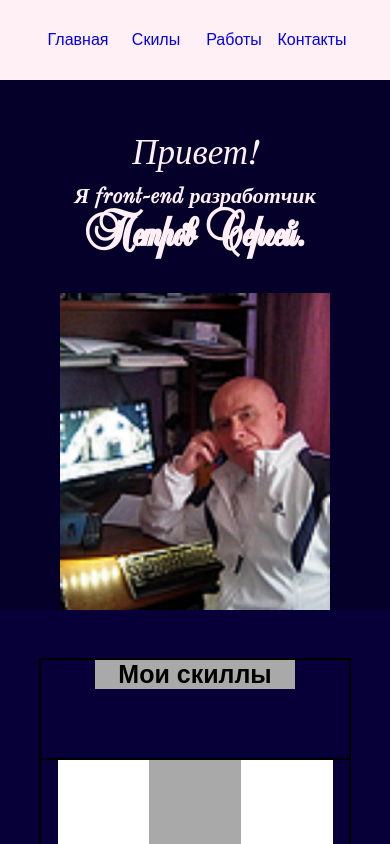
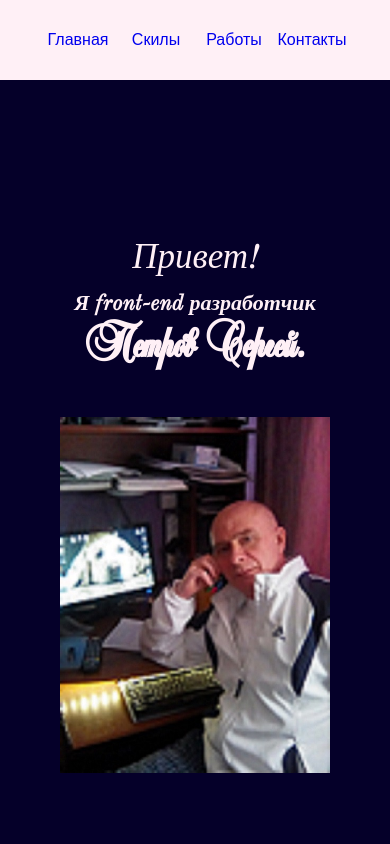
Before and after one commit to zerkalo70/portfolio, a React (Create React App) app: page / in a window 390 px wide. Shown: the top 844 px of the page. Built offline with nearby package versions, Linux system fonts and the light colour scheme.

Commit message:
tuning resume-1

```diff
--- a/src/App.css
+++ b/src/App.css
@@ -1,7 +1,8 @@
 .Portfolio {
     display: grid;
     grid-template-columns: 1fr;
-    grid-template-rows: 80px 400px 500px 550px 204px 500px 257px;
+    grid-template-rows: 80px 100vh 500px 550px 204px 500px 257px;
+    /*grid-template-rows: 80px 400px 500px 550px 204px 500px 257px;*/
     grid-template-areas: "header" "myResume"
     "mySkills" "myJobs" "myFreelance" "myContacts" "myFooter";
     background-color: darkseagreen;
@@ -9,30 +10,39 @@
 
 @media screen and (max-width: 1150px) {
     .Portfolio {
-        grid-template-rows: 80px 400px 500px 910px 204px 500px 257px;
+        grid-template-rows: 80px 100vh 810px 910px 204px 500px 257px;
+
+        /*grid-template-rows: 80px 400px 500px 910px 204px 500px 257px;*/
     }
 }
 
 @media screen and (max-width: 1060px) {
     .Portfolio {
-        grid-template-rows: 80px 530px 810px 910px 204px 500px 257px;
+        grid-template-rows: 80px 100vh 810px 910px 204px 500px 257px;
+        /*grid-template-rows: 80px 530px 810px 910px 204px 500px 257px;*/
     }
 }
 
 @media screen and (max-width: 800px) {
     .Portfolio {
-        grid-template-rows: 80px 530px 810px 1270px 204px 500px 257px;
+        grid-template-rows: 80px 100vh 810px 910px 204px 500px 257px;
+
+        /*grid-template-rows: 80px 530px 810px 1270px 204px 500px 257px;*/
     }
 }
 
 @media screen and (max-width: 750px) {
     .Portfolio {
-        grid-template-rows: 80px 530px 1120px 1270px 204px 500px 175px;
+        grid-template-rows: 80px 100vh 810px 910px 204px 500px 257px;
+
+        /*grid-template-rows: 80px 530px 1120px 1270px 204px 500px 175px;*/
     }
 }
 
 @media screen and (max-width: 670px) {
     .parent {
-        grid-template-rows: 80px 530px 1120px 1270px 204px 500px 175px;
+        grid-template-rows: 80px 100vh 810px 910px 204px 500px 257px;
+
+        /*grid-template-rows: 80px 530px 1120px 1270px 204px 500px 175px;*/
     }
 }
--- a/src/Components/Resume/MyResume.module.css
+++ b/src/Components/Resume/MyResume.module.css
@@ -6,25 +6,26 @@
     grid-area: myResume;
     grid-row: 2/3;
     grid-column: 1/2;
-    height: 400px;
     background-color: #050029;
 }
 
 .parent {
     display: grid;
-    grid-template-columns: 1fr 400px 1fr 270px 1fr;
+    grid-template-columns: 500px 1fr 350px;
     grid-template-rows: repeat(3, 1fr);
     grid-template-areas: "face" "tR face" "face";
     grid-area: parent;
     grid-row: 2/3;
     grid-column: 2/3;
+    height: 85%;
+    align-self: center;
     /*border: 2px solid yellow;*/
 }
 
 .textResume {
     display: grid;
     grid-area: tR;
-    grid-column: 2/3;
+    grid-column: 1/2;
     grid-row: 2/3;
     text-align: center;
     /*border: 2px solid #fff0f6;*/
@@ -64,7 +65,7 @@
 
 .face {
     display: grid;
-    grid-column: 4/5;
+    grid-column: 3/4;
     grid-row: 1/4;
     /*border: 2px solid #fff0f6;*/
 }
@@ -75,24 +76,57 @@
 }
 
 @media screen and (max-width: 1060px) {
-    .myResume {
-        height: 530px;
+
+    .parent {
+        display: grid;
+        grid-template-columns: 450px 1fr 300px;
+        grid-template-rows: repeat(3, 1fr);
     }
+
+    .textResume h1 {
+        font-size: 80px;
+    }
+
+    .textResume h2 {
+        font-size: 40px;
+    }
+
+    .textResume p {
+        font-size: 30px;
+    }
+}
+
+@media screen and (max-width: 960px) {
+    .parent {
+        display: grid;
+        grid-template-columns: 300px 1fr 290px;
+    }
+
+    .textResume h1 {
+        font-size: 70px;
+    }
+
+    .textResume h2 {
+        font-size: 35px;
+    }
+
+    .textResume p {
+        font-size: 25px;
+    }
+}
+
+@media screen and (max-width: 750px) {
     .parent {
         display: grid;
             grid-template-columns: 1fr 360px 1fr;
-        grid-template-rows: 150px 10px 300px;
+            grid-template-rows: 160px 20px 350px;
             grid-template-areas: "tR" "face";
-        height: 430px;
+            height: 530px;
     }
 
     .textResume {
-        display: grid;
-        grid-area: tR;
        grid-column: 2/3;
        grid-row: 1/2;
-        text-align: center;
-        margin: 0;
    }
 
     .textResume h1 {
@@ -100,12 +134,18 @@
         padding-top: 0;
     }
 
+    .textResume h2 {
+        font-size: 40px;
+    }
+
+    .textResume p {
+        font-size: 30px;
+    }
+
     .face {
-        display: grid;
         grid-column: 2/3;
         grid-row: 3/4;
         margin: 0 45px 0 45px;
-        background-color: darkgray;
     }
 }
 
@@ -160,10 +200,3 @@
         margin: 0;
     }
 }
-
-@font-face {
-    font-family: 'Test';
-    src: url('fonts/17526.ttf') format("truetype");
-    font-style: normal;
-    font-weight: normal;
-}
```
Lines whose indentation alone changed are shown as unchanged.
